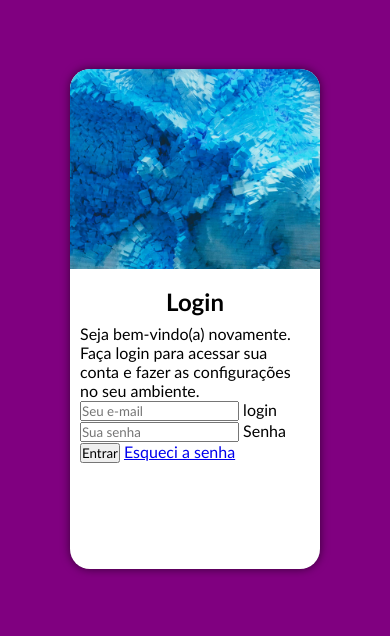
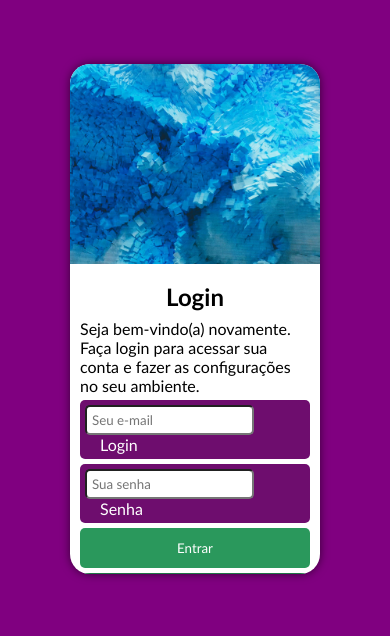
Before and after one commit to EduardoWessellenns/tela-login, a plain HTML site: page index.html in a window 390 px wide. Shown: the part 103-739 px from the top of the page. Drawn offline with Linux system fonts and the light colour scheme.

Commit message:
formulario mobile

```diff
--- a/estilo/style.css
+++ b/estilo/style.css
@@ -34,7 +34,7 @@ section#login{
     display: block;
     background-color: white;
     width: 250px;
-    height: 500px;
+    height: 510px;
     border-radius: 20px;
     overflow: hidden;
     box-shadow: 0px 0px 10px rgba(0, 0, 0, 0.577);
@@ -62,3 +62,57 @@ section#login > div#formulario > h1{
     text-align: center;
     padding: 8px;
 }
+
+form > input[type=submit]{
+    display: block;
+    width: 100%;
+    text-align: center;
+    height: 40px;
+    background-color:rgb(42, 152, 92);
+    color: white;
+    border: none;
+    border-radius: 5px;
+    cursor: pointer;
+
+}
+
+form > input[type=submit]:hover{
+    background-color:rgb(32, 117, 71) ;
+
+}
+
+form > a.botao{
+    display: block;
+    text-align: center;
+    font-size: 1em;
+    width: 100%;
+    height: 40px;
+    background-color:white ;
+    border: 1px solid rgb(32, 117, 71) ;
+    border-radius: 5px;
+    text-decoration: none;
+    padding-top: 8px;
+
+    margin-top: 5px;
+    color:rgb(32, 117, 71);
+}
+
+div.campo>input{
+
+   padding: 5px;
+    border-radius: 5px;
+
+
+}
+div.campo{
+    background-color: rgb(110, 13, 110);
+    border-radius: 5px;
+    padding: 5px;
+    margin: 5px 0px;
+
+}
+
+div.campo > label{
+    padding-left:15px;
+color: white;
+}
--- a/index.html
+++ b/index.html
@@ -6,6 +6,9 @@
     <title>Tela de Login</title>
     <link rel="stylesheet" href="estilo/style.css">
     <link rel="stylesheet" href="estilo/media-query.css">
+
+
+
 
 </head>
 <body>
@@ -22,17 +25,22 @@
                 <form action="login.php" method="post" class="login" autocomplete="on">
                    <div class="campo">
 
+
+
                     <input type="email" name="login" id="ilogin" placeholder="Seu e-mail" autocomplete="email">
-                    <label for="ilogin">login</label>
+                    <label for="ilogin">Login</label>
 
                   </div>
                   <div class="campo">
 
-                    <input type="password" name="senha" id="isenha" placeholder="Sua senha" autocomplete="current-password" required minlength="6">
+
+                        <input type="password" name="senha" id="isenha" placeholder="Sua senha" autocomplete="current-password" required minlength="6">
                     <label for="isenha">Senha</label>
                   </div>
-                  <input type="submit" value="Entrar">
-                  <a href="esqueci.html">Esqueci a senha</a>
+
+                    <input class="Entrar" type="submit" value="Entrar" >
+                    <a class="botao" href="esqueci.html">Esqueci a senha</a>
+
                 </form>
             </div>
 
```
